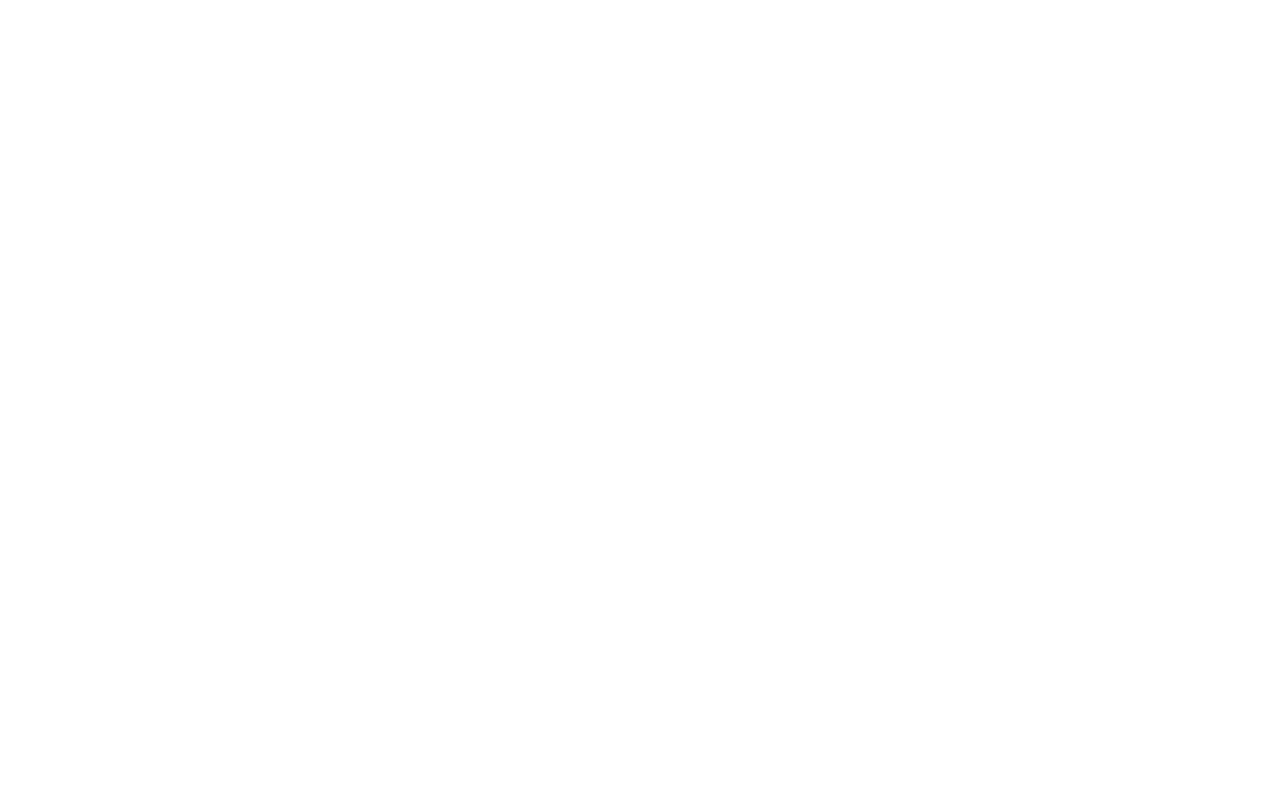
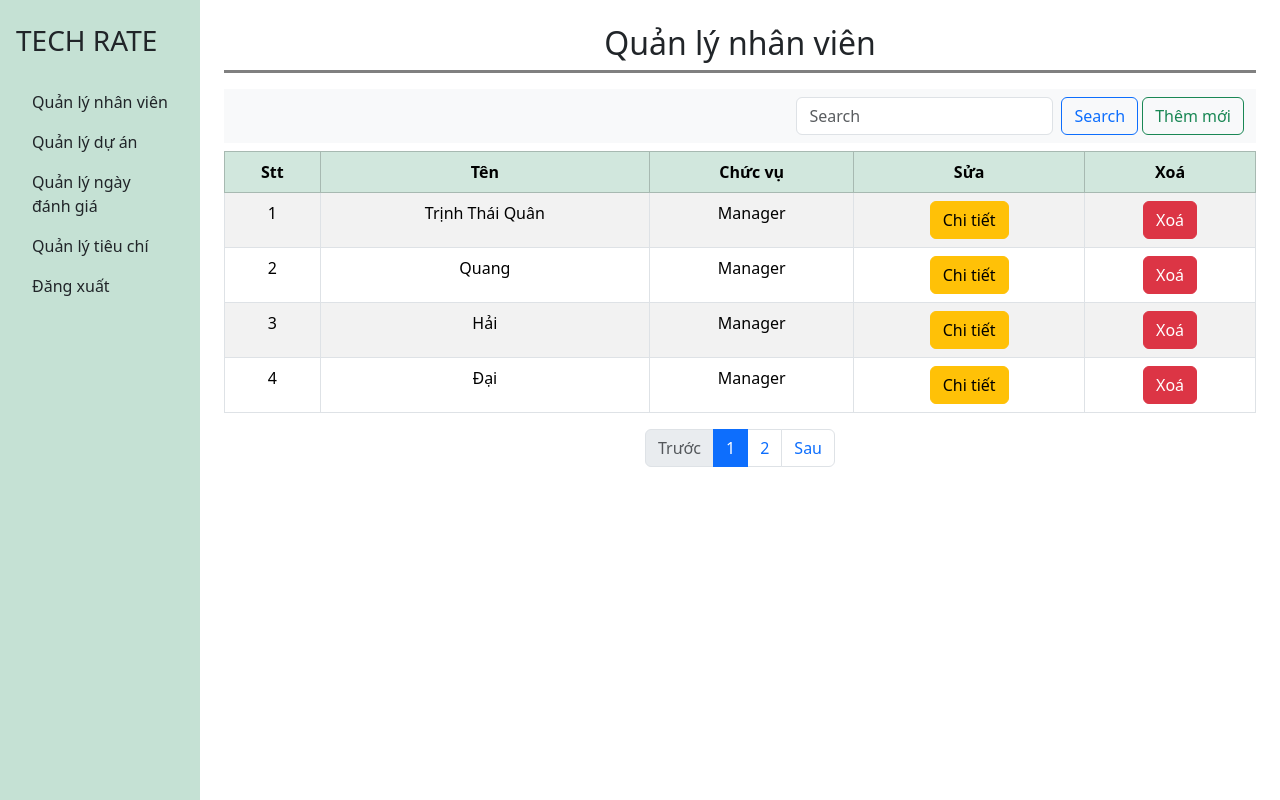
Before and after one commit to 5AESBTC/5AESBTC-TechAssess360-Admin-FE, a Vue app: page / in a window 1280 px wide. Before the commit this address had no page. Built offline with nearby package versions, Linux system fonts and the light colour scheme.

Commit message:
trang chu admin

```diff
--- a/package.json
+++ b/package.json
@@ -8,10 +8,13 @@
     "lint": "vue-cli-service lint"
   },
   "dependencies": {
+    "@ssibrahimbas/v-mask": "^1.0.0",
     "bootstrap": "^5.3.3",
     "core-js": "^3.8.3",
+    "v-mask": "^2.3.0",
     "vue": "^3.2.13",
-    "vue-router": "^4.3.3"
+    "vue-router": "^4.3.3",
+    "vue3-date-time-picker": "^2.3.1"
   },
   "devDependencies": {
     "@babel/core": "^7.12.16",
--- a/src/App.vue
+++ b/src/App.vue
@@ -1,9 +1,23 @@
 <template>
-  <router-view />
+  <div id="app" class="d-flex flex-column min-vh-100">
+    <SidebarComponent />
+    <div class="content-wrapper flex-grow-1 d-flex flex-column" :style="{ marginLeft: $route.path !== '/login' && $route.path !== '/register' ? '200px' : '0' }">
+      <main class="flex-grow-1 p-4">
+        <router-view />
+        <AdminTech/>
+      </main>
+    </div>
+  </div>
 </template>
+<script>
+import AdminTech from './components/EmployeeManager.vue';
+import SidebarComponent from './components/Sidebar.vue';
 
-<script>
 export default {
   name: 'App',
+  components:{
+    AdminTech,
+    SidebarComponent,
+  }
 };
 </script>
--- a/src/components/AdminTech.vue
+++ b/src/components/EmployeeManager.vue
@@ -1,21 +1,21 @@
 <template>
+  <div style="border-bottom: solid gray;">
+    <h2 style="text-align: center">Quản lý nhân viên</h2>
+  </div>
   <div>
-    <h2 style="text-align: center">Quản lý nhân viên</h2>
-
-    <nav class="navbar navbar-light bg-light">
+    <nav class="navbar navbar-light bg-light mt-3">
       <div class="container-fluid">
-        <div class="d-flex">
-          <button class="btn btn-outline-success me-2" type="button">Thêm mới</button>
-          <button class="btn btn-sm btn-outline-secondary" type="button">Khởi tạo tiêu chí và câu hỏi</button>
-        </div>
         <form class="d-flex ms-auto">
           <input class="form-control me-2" type="search" placeholder="Search" aria-label="Search">
-          <button class="btn btn-outline-primary" type="submit">Search</button>
+          <button class="btn btn-outline-primary me-1" type="submit">Search</button>
         </form>
+        <div>
+          <button class="btn btn-outline-success" type="button" @click="showModal = true">Thêm mới</button>
+        </div>
       </div>
     </nav>
 
-    <div class="table-responsive-md">
+    <div class="table-responsive-md mt-2">
       <table class="table table-striped table-hover table-bordered m-0 center" border="1" style="text-align: center">
         <thead class="table-success">
         <tr>
@@ -56,13 +56,22 @@
         </li>
       </ul>
     </nav>
+
+    <!-- Modal Component -->
+    <ModalEmployee v-if="showModal" @close="showModal = false" @add-employee="addEmployee" />
   </div>
 </template>
 
 <script>
+import ModalEmployee from './ModalEmployee.vue';
+
 export default {
+  components: {
+    ModalEmployee
+  },
   data() {
     return {
+      showModal: false,
       DataTest: [
         {id: 1, name: 'Trịnh Thái Quân', position: 'Manager'},
         {id: 2, name: 'Quang', position: 'Manager'},
@@ -71,11 +80,8 @@
         {id: 5, name: 'Tùng', position: 'Manager'},
       ],
       currentPage: 1,
-      itemsPerPage: 3,
+      itemsPerPage: 4,
     };
-  },
-  mounted() {
-    this.DataTest;
   },
   computed: {
     totalPages() {
@@ -100,6 +106,11 @@
       if (this.currentPage < this.totalPages) {
         this.currentPage++;
       }
+    },
+    addEmployee(employee) {
+      const newId = this.DataTest.length + 1;
+      this.DataTest.push({ id: newId, ...employee });
+      this.showModal = false;
     }
   }
 };
--- /dev/null
+++ b/src/components/ModalEmployee.vue
@@ -0,0 +1,116 @@
+<template>
+    <div class="modal fade show" tabindex="-1" aria-labelledby="addEmployeeModalLabel" aria-hidden="true" style="display: block;">
+      <div class="modal-dialog">
+        <div class="modal-content">
+          <div class="modal-header">
+            <h5 class="modal-title" id="addEmployeeModalLabel">Thêm mới nhân viên</h5>
+            <button type="button" class="btn-close" @click="$emit('close')" aria-label="Close"></button>
+          </div>
+          <div class="modal-body">
+            <form @submit.prevent="submitForm">
+                <div class="mb-3">
+                    <label for="profilePicture" class="form-label">Ảnh đại diện</label>
+                    <input type="file" class="form-control" id="profilePicture" @change="previewImage" accept="image/*" />
+                </div>
+                <div class="mb-3">
+                    <img :src="employee.profilePicture" alt="Profile Picture" class="img-thumbnail" v-if="employee.profilePicture"  />
+                </div>
+              <div class="mb-3">
+                <label for="employeeName" class="form-label">Họ tên</label>
+                <input type="text" class="form-control" id="employeeName" v-model="employee.name" required>
+              </div>
+              <div class="mb-3">
+                <label for="employeeName" class="form-label">Tên đăng nhập</label>
+                <input type="text" class="form-control" id="employeeName" v-model="employee.name" required>
+              </div>
+              <div class="mb-3">
+                <label for="employeeName" class="form-label">Mật khẩu</label>
+                <input type="text" class="form-control" id="employeeName" v-model="employee.name" required>
+            </div>
+              <!-- <div class="row">
+                  <div class="col-md-6 mb-3 d-flex align-items-center">
+                      <div data-mdb-input-init class="form-outline datepicker w-100">
+                      <label for="birthdayDate" class="form-label">Ngày sinh</label>
+                      <input type="text" class="form-control" id="birthdayDate" />
+                      </div>
+                  </div>
+                  <div class="col-md-6 mb-3">
+                      <label for="employeeGender" class="form-label">Giới tính</label>
+                      <select class="form-select" v-model="employee.gender" required>
+                          <option value="Male">Nam</option>
+                          <option value="Female">Nữ</option>
+                          <option value="Other">Khác</option>
+                      </select>
+                      </div>
+                  </div> -->
+              <div class="row">
+                  <div class="col-md-6 mb-3 ">
+                    <label for="employeePosition" class="form-label">Bộ phận</label>
+                    <select class="form-select" v-model="employee.position" required>
+                      <option value="Nhân viên">Nhân viên</option>
+                      <option value="Quản lý">Quản lý</option>
+                      <option value="Admin">Admin</option>
+                    </select>
+                  </div>
+                  <div class="col-md-6 mb-3">
+                    <label for="employeePosition" class="form-label">Chức vụ</label>
+                    <select class="form-select" v-model="employee.position" required>
+                      <option value="Nhân viên">Nhân viên</option>
+                      <option value="Quản lý">Quản lý</option>
+                      <option value="Admin">Admin</option>
+                    </select>
+                  </div>
+              </div>
+              <div class="row">
+                <div class="col-md-6 mb-3">
+                    <label for="employeePosition" class="form-label">Cấp bậc</label>
+                    <select class="form-select" v-model="employee.position" required>
+                      <option value="Nhân viên">Nhân viên</option>
+                      <option value="Quản lý">Quản lý</option>
+                      <option value="Admin">Admin</option>
+                    </select>
+                  </div>
+                <div class="col-md-6 mb-3">
+                  <label for="date" class="form-label">Ngày tham gia</label>
+                  <input type="date" class="form-control" id="date" v-model="employee.date" required>
+                </div>
+            </div>
+                <button type="submit" class="btn btn-primary">Thêm</button>
+            </form>
+          </div>
+        </div>
+      </div>
+    </div>
+  </template>
+
+  <script>
+
+  export default {
+    name: 'ModalEmployee',
+    data() {
+      return {
+        employee: {
+          name: '',
+          position: '',
+        },
+      };
+    },
+    methods: {
+        previewImage(event) {
+            const file = event.target.files[0];
+            if (file) {
+                const reader = new FileReader();
+                reader.onload = (e) => {
+                this.employee.profilePicture = e.target.result;
+            };
+            reader.readAsDataURL(file);
+            }
+        },
+      submitForm() {
+        this.$emit('add-employee', this.employee);
+        this.employee.name = '';
+        this.employee.position = '';
+      },
+    },
+  };
+  </script>
--- /dev/null
+++ b/src/components/Sidebar.vue
@@ -0,0 +1,50 @@
+<template>
+    <aside class="sidebar bg-success bg-opacity-25 text-red vh-100">
+      <div class="d-flex flex-column p-3 mt-2">
+        <h3>TECH RATE</h3>
+        <ul class="nav nav-pills flex-column mb-auto mt-3">
+          <li class="nav-item">
+            <router-link to="#" class="nav-link text-dark">
+              <i class="bi bi-people"></i> Quản lý nhân viên
+            </router-link>
+          </li>
+
+          <li class="nav-item">
+            <router-link to="#" class="nav-link text-dark">
+              <i class="bi bi-gear"></i> Quản lý dự án
+            </router-link>
+          </li>
+          <li class="nav-item">
+            <router-link to="#" class="nav-link text-dark">
+              <i class="bi bi-people"></i> Quản lý ngày đánh giá
+            </router-link>
+          </li>
+          <li class="nav-item">
+            <router-link to="#" class="nav-link text-dark">
+              <i class="bi bi-people"></i> Quản lý tiêu chí
+            </router-link>
+          </li>
+          <li class="nav-item">
+            <router-link to="#" class="nav-link text-dark">
+              <i class="bi bi-box-arrow-right"></i> Đăng xuất
+            </router-link>
+          </li>
+        </ul>
+      </div>
+    </aside>
+  </template>
+
+  <script>
+  export default {
+    name: 'SidebarComponent',
+  };
+  </script>
+
+  <style scoped>
+  .sidebar {
+    width: 200px;
+    position: fixed;
+    top: 0;
+    left: 0;
+  }
+  </style>
--- a/src/router/index.js
+++ b/src/router/index.js
@@ -1,5 +1,5 @@
 import { createRouter, createWebHistory } from 'vue-router';
-import AdminTech from "@/components/AdminTech.vue";
+import AdminTech from "@/components/EmployeeManager.vue";
 
 const routes = [
     { path: '/AdminTech', component: AdminTech }
```
Also changed, not shown: src/components/HelloWorld.vue (deleted, +0 -58 lines), src/components/DatePicker.vue (added), 1 other file (tests, documents, lock files or other folders).
